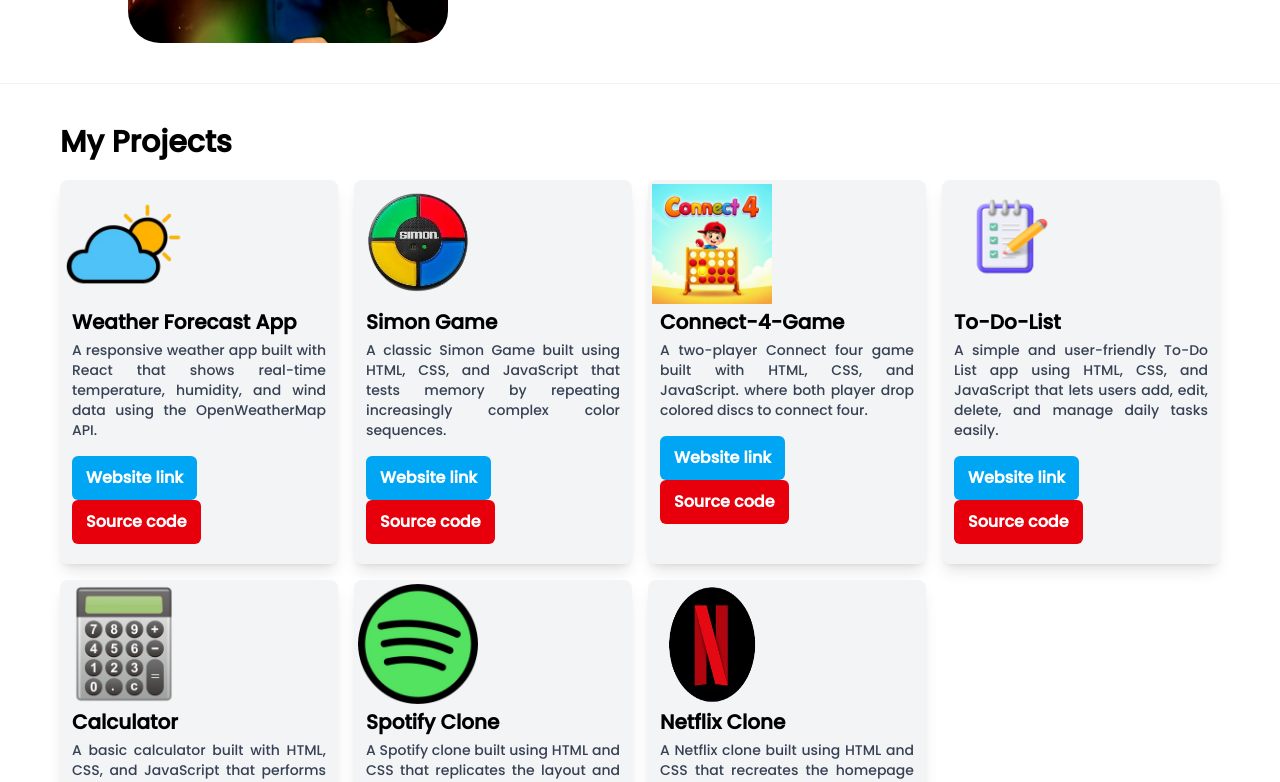
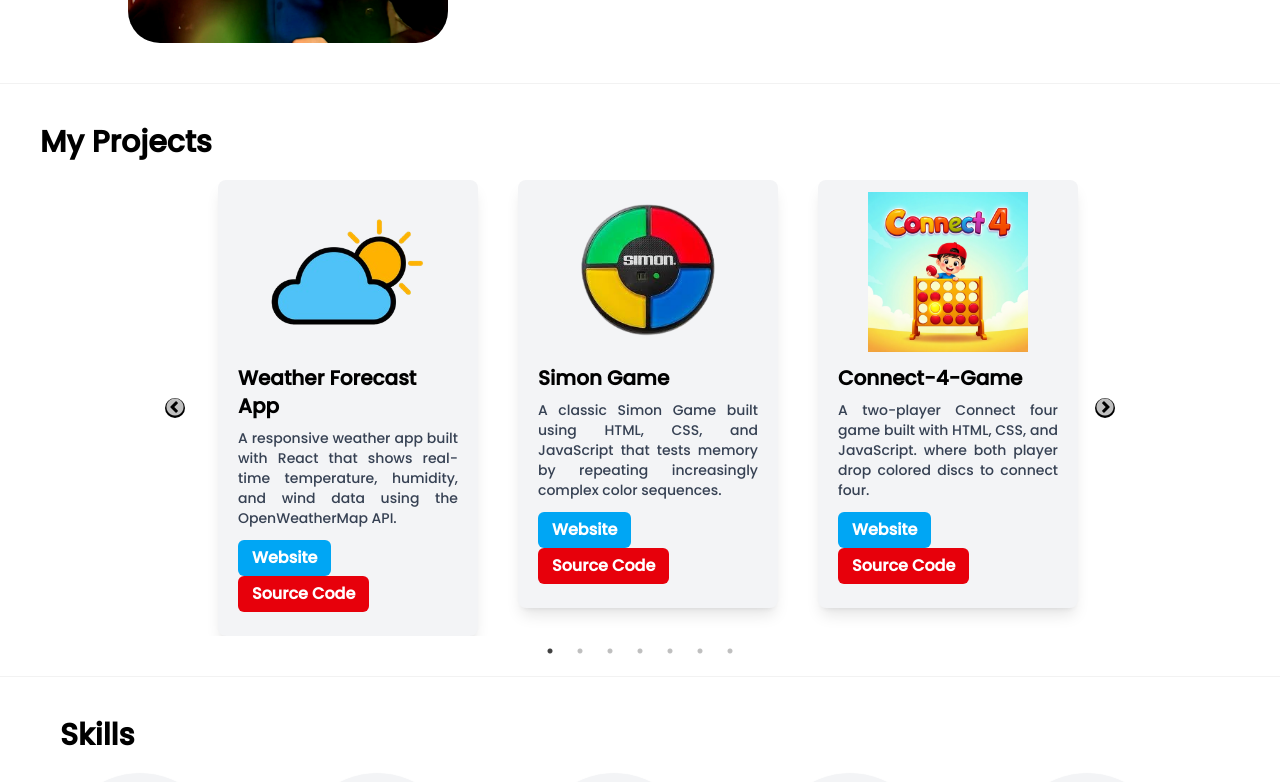
Before and after one commit to princekumar249/My-Personal-Portfolio, a React (Vite) app: page / in a window 1280 px wide. Shown: the part 980-1762 px from the top of the page. Built offline with nearby package versions, Linux system fonts and the light colour scheme; a web font is replaced by a local one.

Commit message:
Updated scroll bar

```diff
--- a/package.json
+++ b/package.json
@@ -20,7 +20,10 @@
     "react-hot-toast": "^2.6.0",
     "react-icons": "^5.5.0",
     "react-scroll": "^1.9.3",
-    "react-typed": "^2.0.12"
+    "react-slick": "^0.31.0",
+    "react-typed": "^2.0.12",
+    "slick-carousel": "^1.8.1",
+    "tailwind-scrollbar-hide": "^4.0.0"
   },
   "devDependencies": {
     "@eslint/js": "^9.33.0",
--- a/src/Components/Project.jsx
+++ b/src/Components/Project.jsx
@@ -1,4 +1,8 @@
-import React from 'react'
+import React from 'react';
+import Slider from "react-slick";
+import "slick-carousel/slick/slick.css";
+import "slick-carousel/slick/slick-theme.css";
+
 import Weather from '../assets/projectImg/Weather.png';
 import SimonGame from '../assets/projectImg/simonGame.png';
 import ConnectGame from '../assets/projectImg/connectGame.png';
@@ -8,7 +12,56 @@ import Spotify from '../assets/projectImg/spotify.png';
 import Netflix from '../assets/projectImg/netflix.png';
 
 function Project() {
-    let cardLogo = [
+    function SampleNextArrow(props) {
+        const { className, style, onClick } = props;
+        return (
+            <div
+                className={className}
+                style={{ ...style, display: "block", background: "black", borderRadius: "50%" }}
+                onClick={onClick}
+            />
+        );
+    }
+
+    function SamplePrevArrow(props) {
+        const { className, style, onClick } = props;
+        return (
+            <div
+                className={className}
+                style={{ ...style, display: "block", background: "black", borderRadius: "50%" }}
+                onClick={onClick}
+            />
+        );
+    }
+
+    const settings = {
+        dots: true,
+        infinite: true,
+        speed: 400,
+        slidesToShow: 3,
+        slidesToScroll: 1,
+        arrows: true,
+        nextArrow: <SampleNextArrow />,
+        prevArrow: <SamplePrevArrow />,
+        responsive: [
+            {
+                breakpoint: 1024,
+                settings: {
+                    slidesToShow: 2,
+                    slidesToScroll: 1,
+                }
+            },
+            {
+                breakpoint: 768,
+                settings: {
+                    slidesToShow: 1,
+                    slidesToScroll: 1,
+                }
+            }
+        ]
+    };
+
+    const cardLogo = [
         {
             id: 1,
             logo: Weather,
@@ -65,42 +118,50 @@ function Project() {
             link: "https://github.com/princekumar249/Netflix-Clone.git",
             code: "https://github.com/princekumar249/Netflix-Clone.git"
         }
-    ]
+    ];
 
     return (
         <>
-            <div name="Projects" className='max-w-screen-2xl container mx-auto px-4 md:px-15 my-5 md:my-10 dark:bg-gray-950 dark:text-white'>
+            <div name="Projects" className='max-w-screen-2xl container mx-auto px-4 md:px-10 my-5 md:my-10 dark:bg-gray-950 dark:text-white'>
                 <div>
-                    <h1 className='text-3xl font-bold mb-5'>My Projects </h1>
-                    <div className='grid grid-cols-1 md:grid-cols-4 gap-4 my-4'>
+                    <h1 className='text-3xl font-bold mb-5'>My Projects</h1>
+                    <div className='w-full md:w-3/4 m-auto'>
+                        <Slider {...settings}>
                             {
                                 cardLogo.map(({ id, logo, name, info, link, code }) => (
-                                <div className='md:w-[100%] md:h-[100%] rounded-lg shadow-lg p-1 cursor-pointer hover:scale-105 duration-300 bg-gray-100 dark:bg-white' key={id}>
-                                    <img src={logo} className="md:w-[120px] md:h-[120px] w-[80px] h-[80px] mb-1" alt="" />
+                                    <div
+                                        key={id}
+                                        className='rounded-lg shadow-lg p-3 cursor-pointer hover:scale-105 duration-300 bg-gray-100 dark:bg-white mx-2'
+                                    >
+                                        <img src={logo} className="w-full h-40 object-contain mb-3" alt={name} />
                                         <div>
-                                        <div className='font-bold text-xl px-2 dark:text-black'>{name}</div>
-                                        <p className='px-2 mt-1 text-gray-700 text-justify md:text-sm'>{info}</p>
+                                            <h2 className='font-bold text-lg md:text-xl dark:text-black px-2'>{name}</h2>
+                                            <p className='px-2 mt-2 text-gray-700 text-sm text-justify'>{info}</p>
                                         </div>
-                                    <div className='px-2 py-4 space-x-4'>
+                                        <div className='px-2 py-3 space-x-2 flex flex-wrap'>
                                             <button
                                                 onClick={() => window.open(link, "_blank")}
-                                            className='inline-block bg-sky-500 text-white hover:bg-white hover:text-sky-600 hover:scale-105 duration-200 border-2 border-transparent hover:border-sky-700 font-bold rounded-md md:px-3 md:py-2 px-2 py-1 cursor-pointer'>
-                                            Website link</button>
+                                                className='bg-sky-500 text-white hover:bg-white hover:text-sky-600 hover:scale-105 duration-200 border-2 border-transparent hover:border-sky-700 font-semibold rounded-md px-3 py-1'
+                                            >
+                                                Website
+                                            </button>
                                             <button
                                                 onClick={() => window.open(code, "_blank")}
-                                            className='inline-block bg-red-600 text-white hover:bg-white hover:text-red-600 hover:scale-105 duration-200 border-2 border-transparent hover:border-red-700 font-bold rounded-md md:px-3 md:py-2 px-2 py-1 cursor-pointer'>
-                                            Source code
+                                                className='bg-red-600 text-white hover:bg-white hover:text-red-600 hover:scale-105 duration-200 border-2 border-transparent hover:border-red-700 font-semibold rounded-md px-3 py-1'
+                                            >
+                                                Source Code
                                             </button>
                                         </div>
                                     </div>
                                 ))
                             }
+                        </Slider>
                     </div>
                 </div>
             </div>
-            <hr className='opacity-5 ' />
+            <hr className='opacity-5 mt-8' />
         </>
-    )
+    );
 }
 
-export default Project
+export default Project;
--- a/src/Components/SkillsCard.jsx
+++ b/src/Components/SkillRating.jsx
@@ -1,6 +1,6 @@
 import React from 'react';
 
-const SkillsCard = ({ level, showStar }) => {
+const SkillRating = ({ level, showStar }) => {
     const totalStars = 5;
 
     return (
@@ -20,4 +20,4 @@ const SkillsCard = ({ level, showStar }) => {
     );
 };
 
-export default SkillsCard;
+export default SkillRating;
--- a/src/Components/Skills.jsx
+++ b/src/Components/Skills.jsx
@@ -8,7 +8,7 @@ import Express from "../assets/skillsImg/express.png";
 import Node from "../assets/skillsImg/node.png";
 import Oracle from "../assets/skillsImg/oracle.png";
 
-import SkillsCard from './SkillsCard';
+import SkillRating from './SkillRating';
 
 function Skills() {
     let cardInfo = [
@@ -34,13 +34,13 @@ function Skills() {
             id: 4,
             logo: ReactJS,
             name: "ReactJS",
-            level: 5
+            level: 4
         },
         {
             id: 5,
             logo: MongoDB,
             name: "MongoDB",
-            level: 3
+            level: 4
         },
         {
             id: 6,
@@ -52,13 +52,13 @@ function Skills() {
             id: 7,
             logo: Node,
             name: "NodeJS",
-            level: 3
+            level: 4
         },
         {
             id: 8,
             logo: Oracle,
             name: "Oracle",
-            level: 2
+            level: 4
         }
     ]
     const [isHovered, setIsHovered] = useState(null);
@@ -78,7 +78,7 @@ function Skills() {
                                 <div>
                                     <h1 className='md:font-bold dark:text-black'>{name}</h1>
                                 </div>
-                                <SkillsCard
+                                <SkillRating
                                     level={level}
                                     showStar={isHovered === id}
                                 />
--- /dev/null
+++ b/src/Components/tempCodeRunnerFile.jsx
@@ -0,0 +1,2 @@
+
+            code: "https://github.com/princekumar249/Weather-Forecast-App.git"
--- a/src/index.css
+++ b/src/index.css
@@ -8,3 +8,7 @@ body {
 }
 
 @custom-variant dark (&:where(.dark, .dark *));
+
+.slick-slide > div {
+  margin: 0 20px;
+}
--- a/vite.config.js
+++ b/vite.config.js
@@ -7,6 +7,6 @@ export default defineConfig({
   base: '/',
   plugins: [
     react(),
-    tailwindcss()
+    tailwindcss(),
   ],
 })
```
Also changed, not shown: 1 other file (tests, documents, lock files or other folders). Lines whose indentation alone changed are shown as unchanged.
